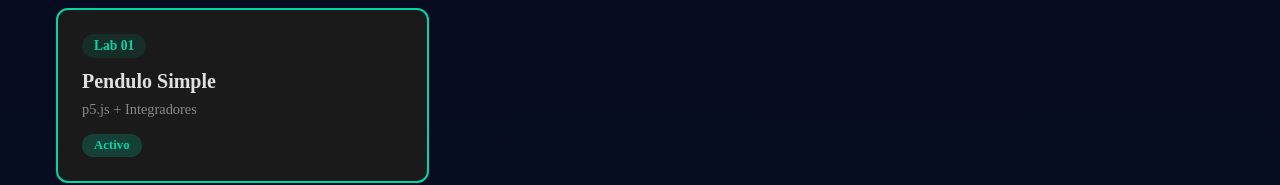
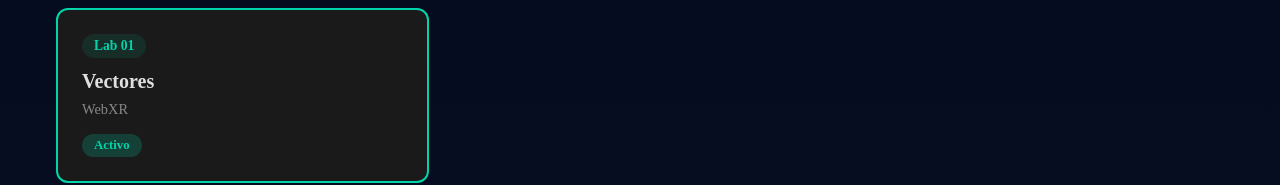
Before and after one commit to JLuisKarr/MetodosNumericos, a plain HTML site: page index.html in a window 1280 px wide. Shown: the part 719-904 px from the top of the page. Drawn offline with Linux system fonts and the light colour scheme.

Commit message:
Fix HTML structure and update lab details

```diff
--- a/index.html
+++ b/index.html
@@ -22,8 +22,8 @@
             <div class="grid-labs" id="labs-activos">
                 <a href="labs/Lab01/index.html" class="lab-card activo">
                     <span class="lab-num">Lab 01</span>
-                    <h3>Pendulo Simple</h3>
-                    <p class="lab-tipo">p5.js + Integradores</p>
+                    <h3>   Vectores   </h3>
+                    <p class="lab-tipo">  WebXR  </p>
                     <span class="estado">Activo</span>
                 </a>
             </div>
```
